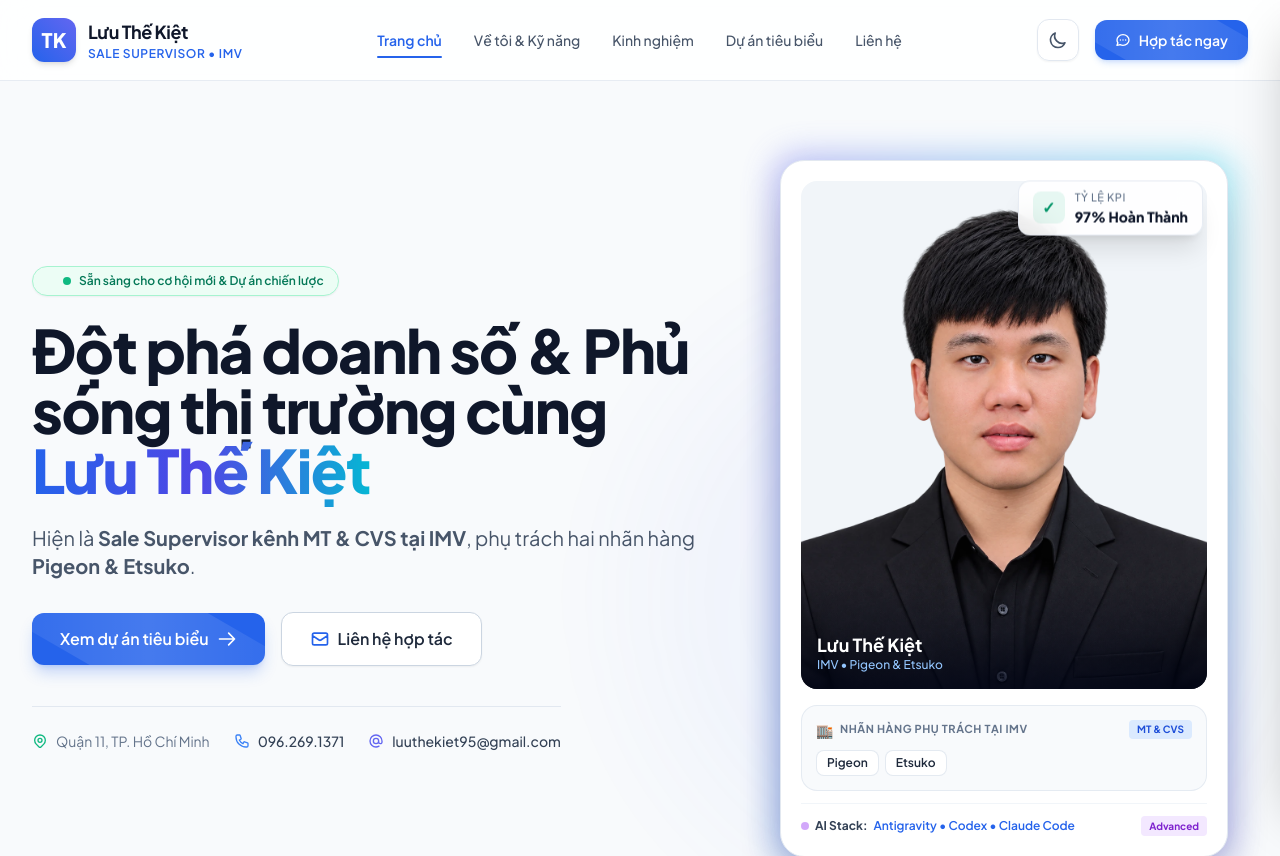
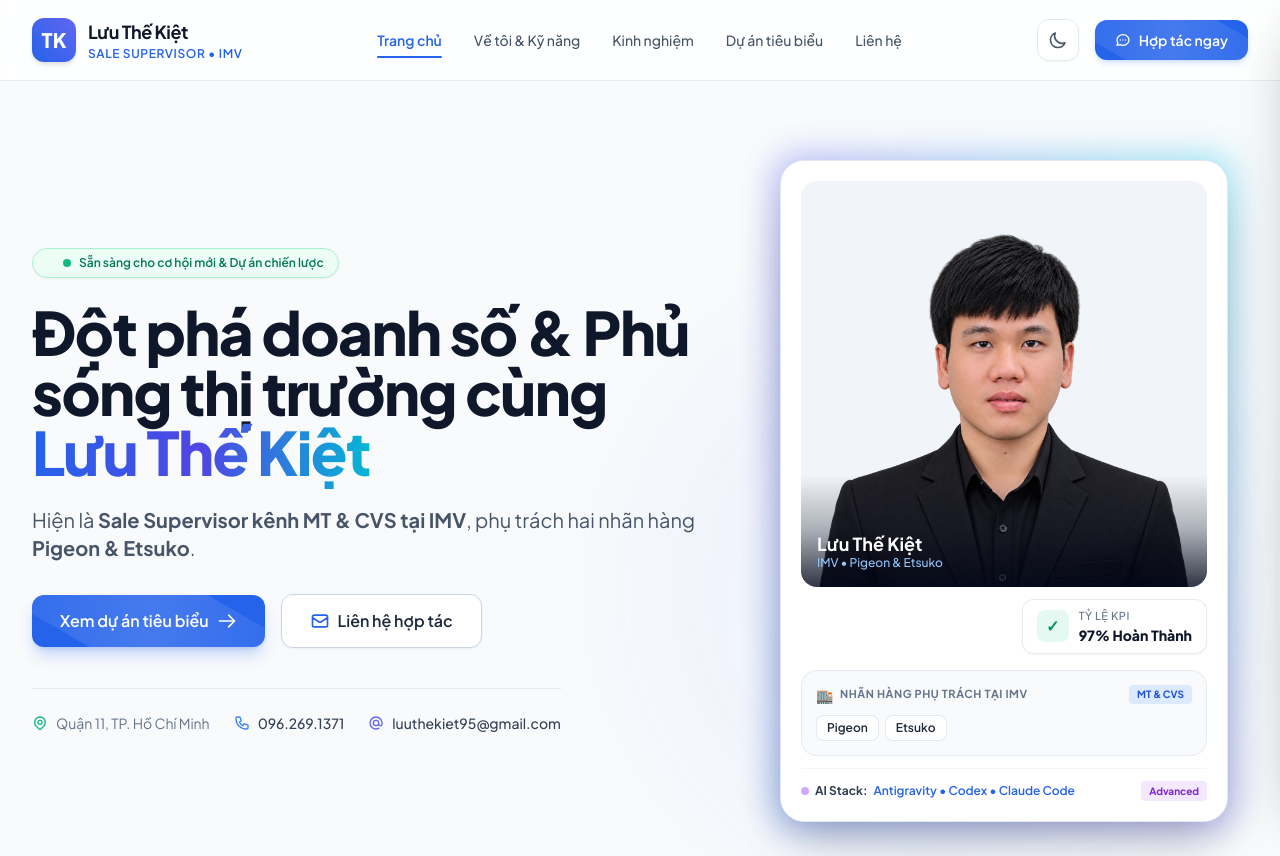
Before and after one commit to lynped/portfolio-, a plain HTML site: page index.html in a window 1280 px wide. Shown: the top 856 px of the page. Drawn offline with nearby package versions, Linux system fonts and the light colour scheme.

Commit message:
Refine portrait framing and move KPI badge below photo

```diff
--- a/index.html
+++ b/index.html
@@ -247,9 +247,9 @@
               <!-- Main Card Container -->
               <div class="relative rounded-3xl bg-white dark:bg-slate-900 border border-slate-200 dark:border-slate-800 shadow-2xl p-4 sm:p-5 overflow-hidden">
 
-                <!-- Profile Image with sleek ratio -->
-                <div class="relative w-full aspect-[4/5] rounded-2xl overflow-hidden bg-slate-100 dark:bg-slate-800">
-                  <img src="assets/img/luu-the-kiet-portrait.webp" alt="Lưu Thế Kiệt — Sale Supervisor kênh MT & CVS tại IMV" class="w-full h-full object-cover object-top hover:scale-105 transition-transform duration-700">
+                <!-- Profile image -->
+                <div class="relative flex w-full aspect-square items-end justify-center rounded-2xl overflow-hidden bg-slate-100 dark:bg-slate-800">
+                  <img src="assets/img/luu-the-kiet-portrait.webp" alt="Lưu Thế Kiệt — Sale Supervisor kênh MT & CVS tại IMV" class="block w-[92%] h-auto object-contain">
 
                   <!-- Subtle gradient overlay at bottom of photo -->
                   <div class="absolute inset-x-0 bottom-0 h-28 bg-gradient-to-t from-slate-950/80 via-slate-950/30 to-transparent flex items-end p-4">
@@ -260,8 +260,8 @@
                   </div>
                 </div>
 
-                <!-- Floating Achievement Badge 1 (Top Right) -->
-                <div class="absolute top-6 right-6 animate-float px-3.5 py-2 rounded-xl bg-white/90 dark:bg-slate-800/90 backdrop-blur-md border border-slate-200/80 dark:border-slate-700 shadow-xl flex items-center space-x-2.5 z-10">
+                <!-- KPI badge below the portrait -->
+                <div class="mt-3 ml-auto w-fit px-3.5 py-2 rounded-xl bg-white dark:bg-slate-800 border border-slate-200/80 dark:border-slate-700 shadow-sm flex items-center space-x-2.5">
                   <div class="w-8 h-8 rounded-lg bg-emerald-500/10 text-emerald-600 dark:text-emerald-400 flex items-center justify-center font-bold text-base">
                     ✓
                   </div>
```
